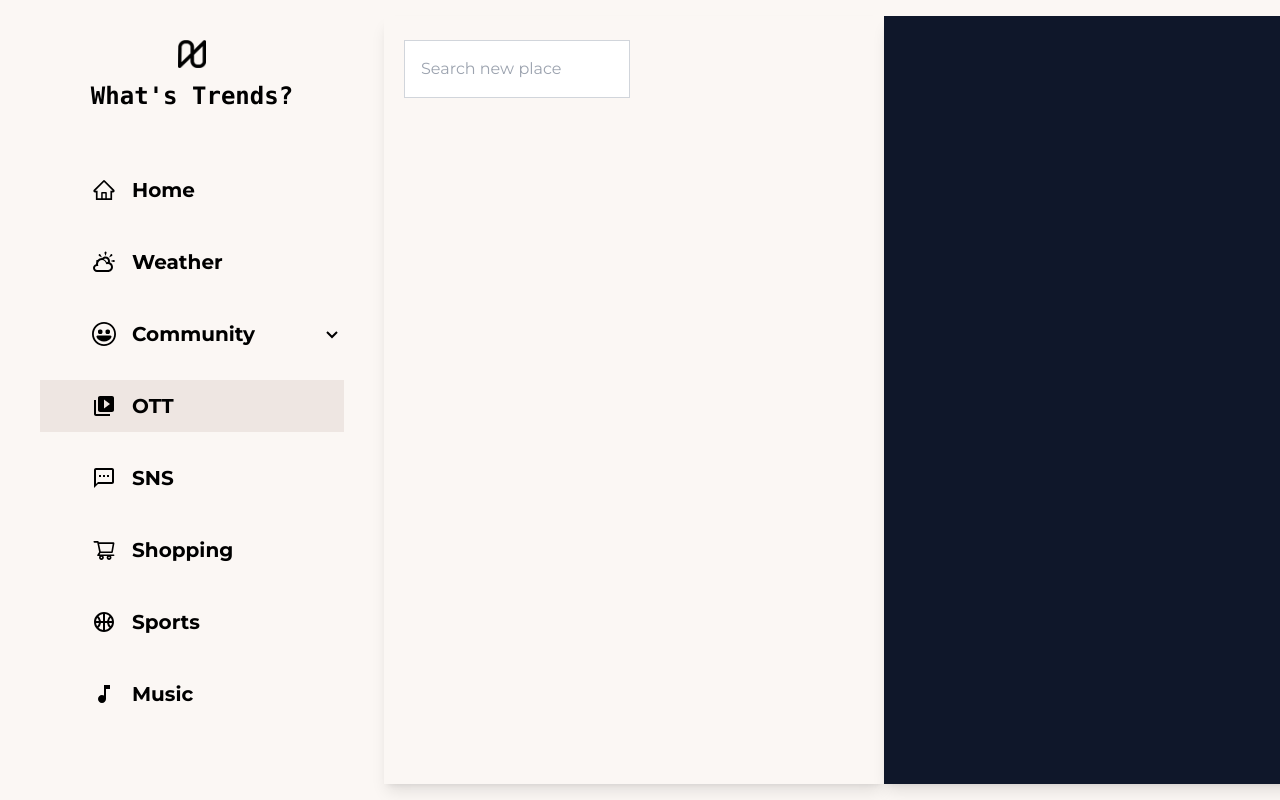
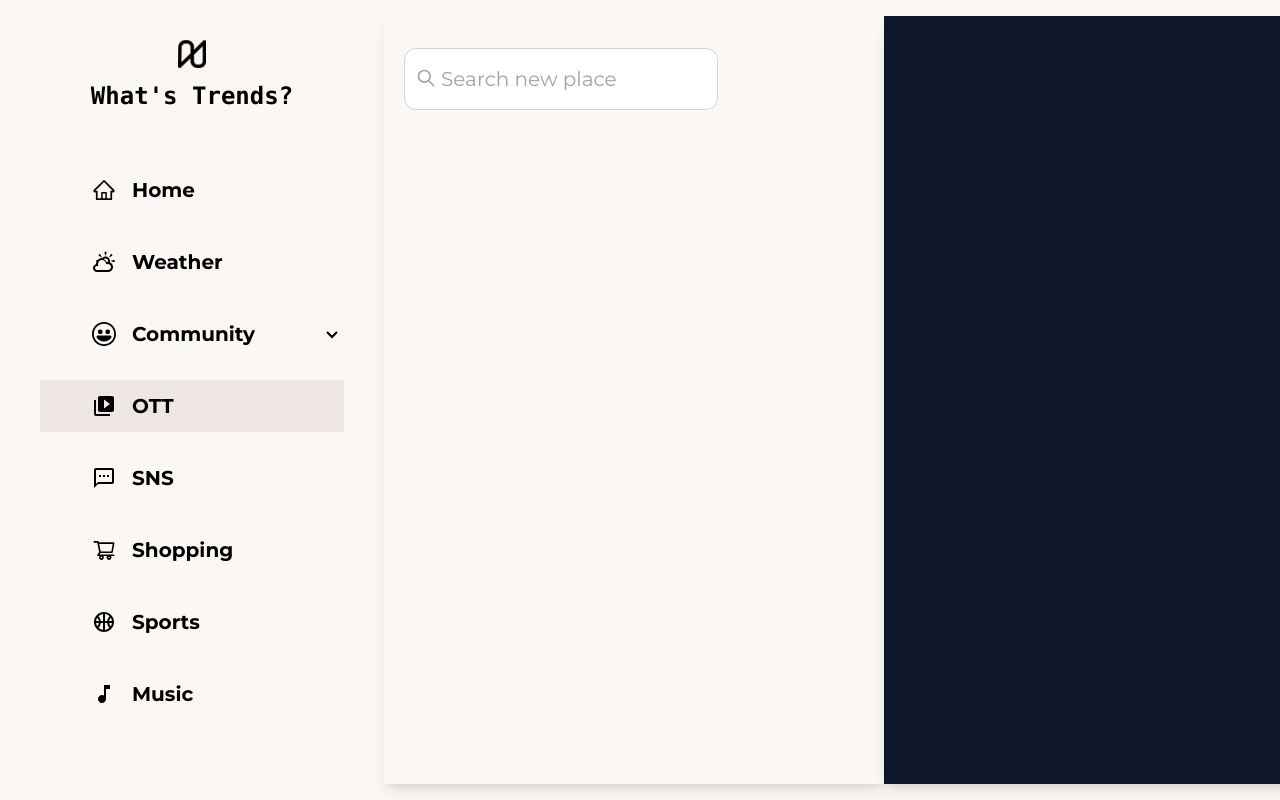
Before and after one commit to osh6006/what-trend, a React (Create React App) app: page /ott in a window 1280 px wide. Built offline with nearby package versions, Linux system fonts and the light colour scheme; a web font is replaced by a local one.

Commit message:
Weather input style

```diff
--- a/src/components/weather/Search.jsx
+++ b/src/components/weather/Search.jsx
@@ -1,14 +1,17 @@
-import React from "react";
+import { AiOutlineSearch } from "react-icons/ai";
+import { HiOutlineSearch } from "react-icons/hi";
 
 export const Search = () => {
   return (
-    <>
+    <div className="relative mx-auto pt-2 text-xl text-gray-400">
       <input
         type="text"
         name="search"
         id="search"
         placeholder="Search new place"
-      />
-    </>
+        className="rounded-xl px-9"
+      ></input>
+      <HiOutlineSearch className="absolute left-1 top-3 mt-5 h-5 text-4xl" />
+    </div>
   );
 };
```
